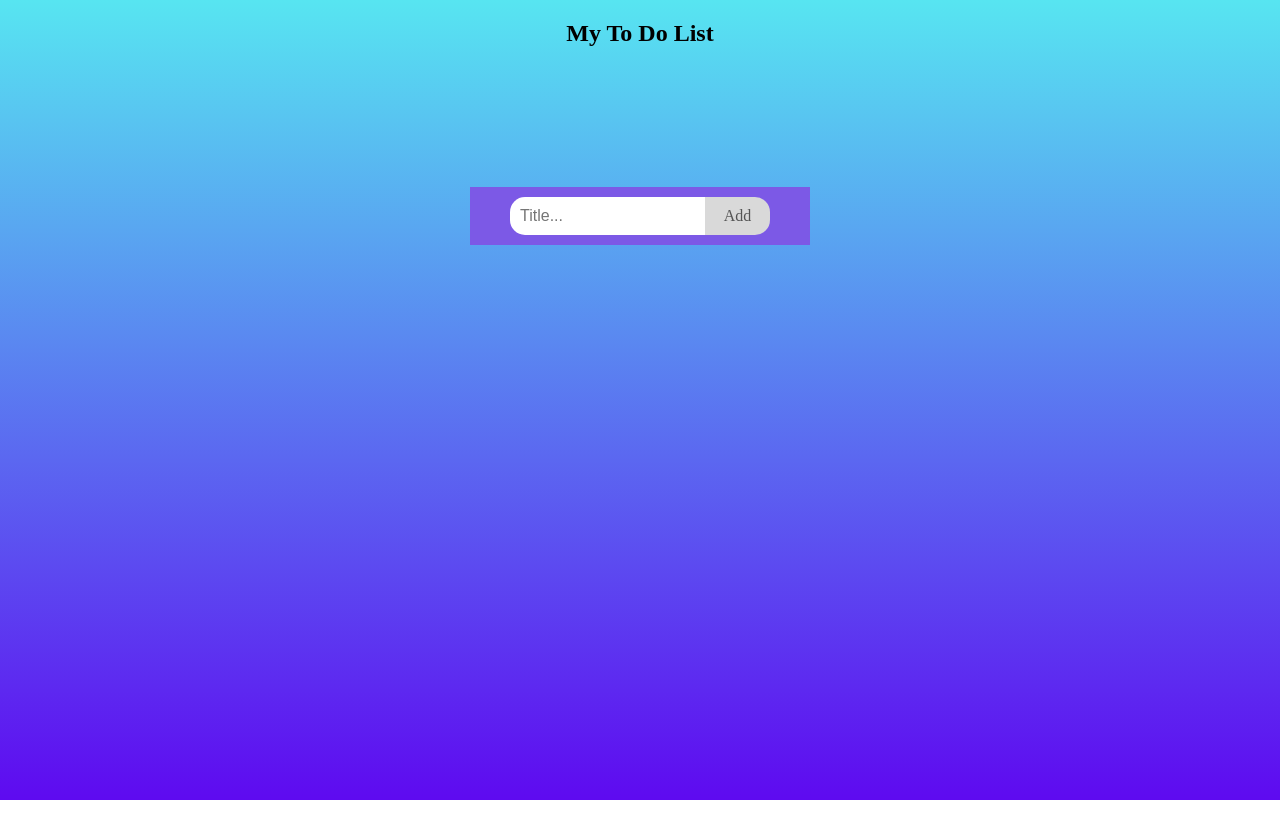
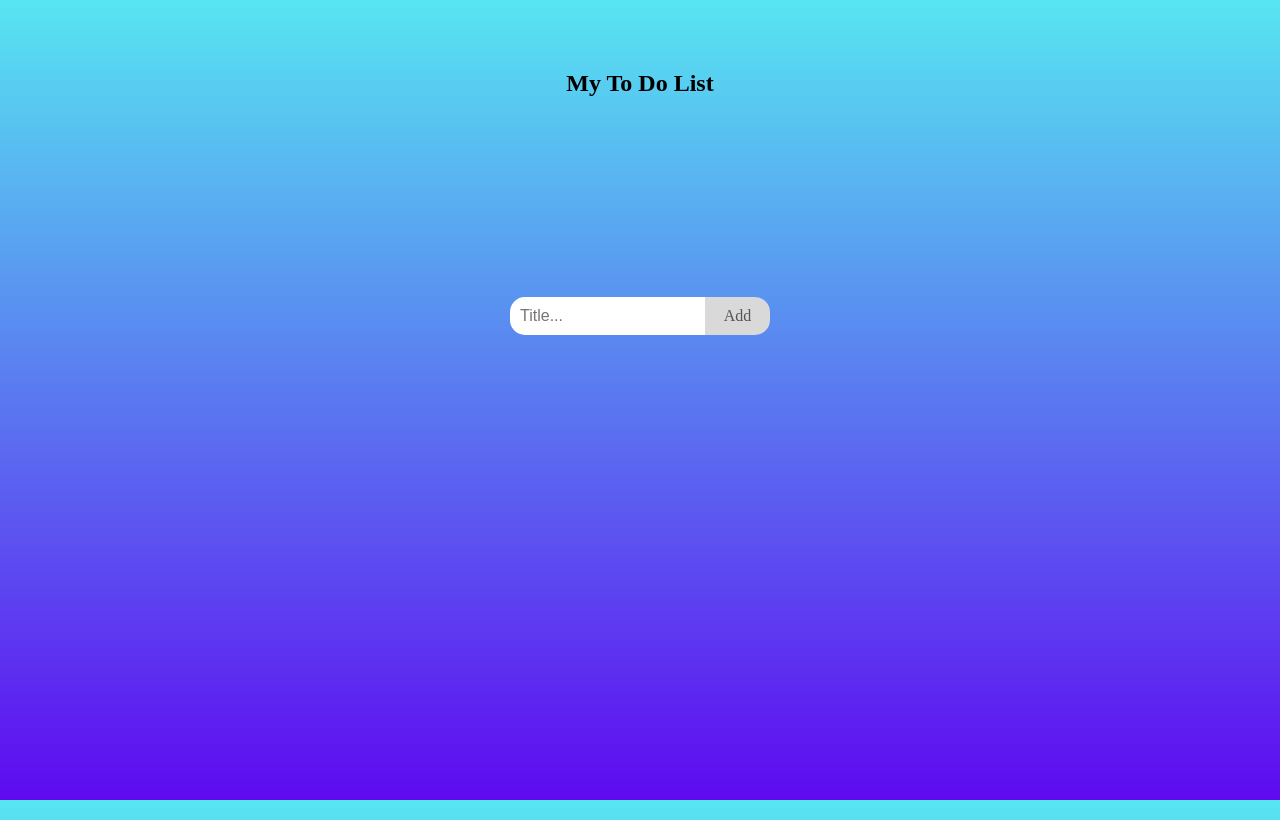
Before and after one commit to Joy879/To-do-list, a plain HTML site: page index.html in a window 1280 px wide. Drawn offline with Linux system fonts and the light colour scheme.

Commit message:
Add files

```diff
--- a/index.html
+++ b/index.html
@@ -2,8 +2,9 @@
 <html>
     <head>
         <meta name="viewport" content="width=device-width, initial-scale=1">
+        <link href="https://fonts.googleapis.com/css2?family=Poppins:wght@400;500&display=swap" rel="stylesheet">
         <link href="style.css" rel="stylesheet" type="text/css" />
-        <link href="https://fonts.googleapis.com/css2?family=Poppins:wght@400;500&display=swap" rel="stylesheet">
+
     </head>
     <body>
         <h2>My To Do List</h2>
--- a/style.css
+++ b/style.css
@@ -13,8 +13,6 @@ body {
   background: -o-linear-gradient(#57e5f1, #5e0af0); /* For Opera 11.1 to 12.0 */
   background: -moz-linear-gradient(#57e5f1, #5e0af0); /* For Firefox 3.6 to 15 */
   background: linear-gradient(#57e5f1, #5e0af0);
-  background-repeat: no-repeat;
-  background-size: 100% 100%;
 }
 
 /* Include the padding and border in an element's total width and height */
@@ -81,6 +79,7 @@ ul li.checked::before {
 }
 h2 {
   text-align: center;
+  padding: 50px;
 }
 /* Style the close button */
 .close {
@@ -101,7 +100,7 @@ h2 {
 }
 /* Style the header */
 .header {
-  background-color: #7c59e6;
+  background-color: transparent;
   padding: 10px 40px;
   width: 50%;
   color: white;
```
